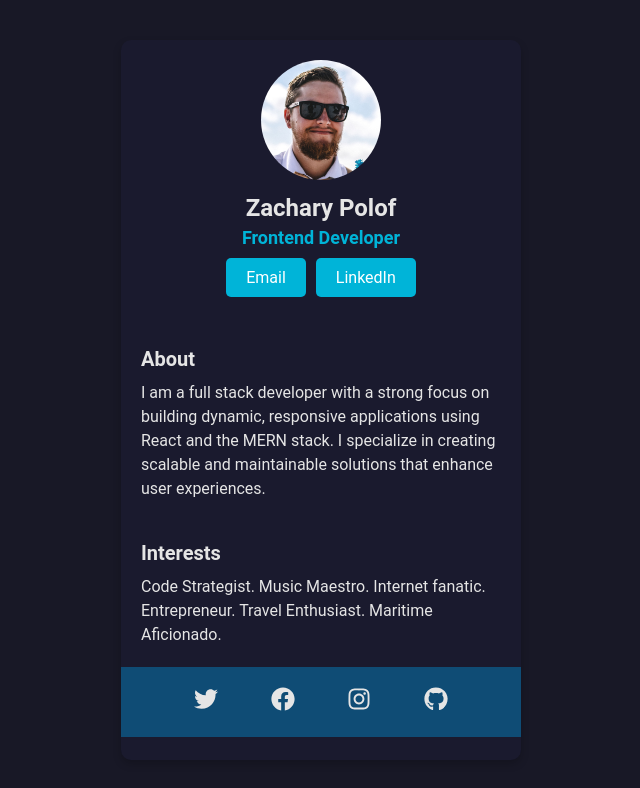
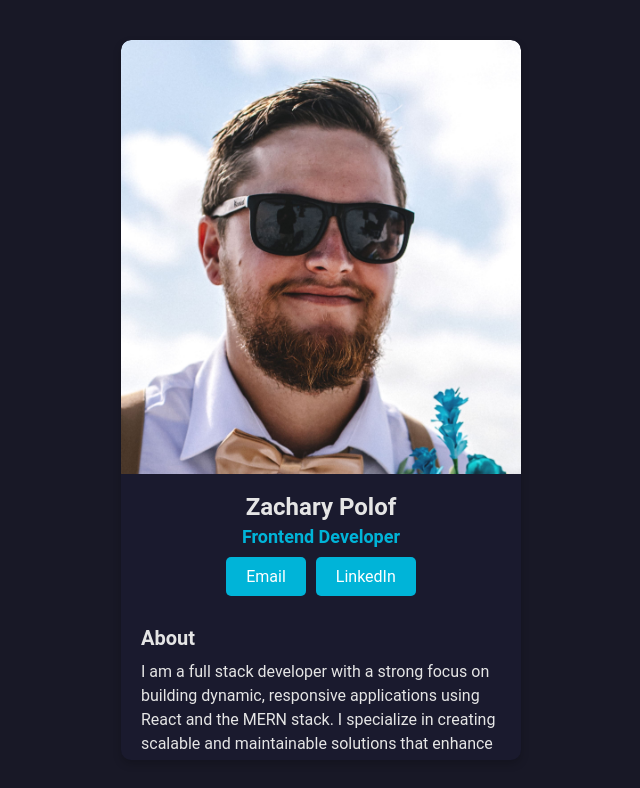
Before and after one commit to IVIonsters/business-card-ZP, a React (Vite) app in the folder digital-business/: page / in a window 1280 px wide. Shown: the top 788 px of the page, without its empty margins (319-959 px from the left). Built offline with nearby package versions, Linux system fonts and the light colour scheme.

Commit message:
Info Component
Restyled image to fit business card size instead of previous view of avatar

```diff
--- a/digital-business/src/components/Info/Info.css
+++ b/digital-business/src/components/Info/Info.css
@@ -1,31 +1,31 @@
 .info {
   text-align: center;
-  padding: 20px;
+
 }
 
-.avatar {
-  width: 120px;
-  height: 120px;
-  border-radius: 50%;
+.header-image {
+  width: 100%;
+  height: auto;
   object-fit: cover;
-  margin-bottom: 10px;
+  border-top-left-radius: 10px;
+  border-top-right-radius: 10px;
 }
 
 h1 {
   font-size: 24px;
-  margin-bottom: 5px;
+  margin: 15px 0 5px;
 }
 
 h2 {
   font-size: 18px;
-  color: #00B4D8; /* Accent Color */
+  color: #00B4D8;
 }
 
 .btn {
   display: inline-block;
   margin: 10px 5px;
   padding: 10px 20px;
-  background-color: #00B4D8; /* Accent Color */
+  background-color: #00B4D8;
   color: white;
   text-decoration: none;
   border-radius: 5px;
--- a/digital-business/src/components/Info/Info.jsx
+++ b/digital-business/src/components/Info/Info.jsx
@@ -4,7 +4,7 @@ import avatar from '../../assets/zach.jpg';
 function Info() {
   return (
     <div className="info">
-      <img src={avatar} alt="Zachary Polof" className="avatar" />
+      <img src={avatar} alt="Zachary Polof" className="header-image" />
       <h1>Zachary Polof</h1>
       <h2>Frontend Developer</h2>
       <a href="mailto:ZacharyPolof@gmail.com" className="btn">Email</a>
```
